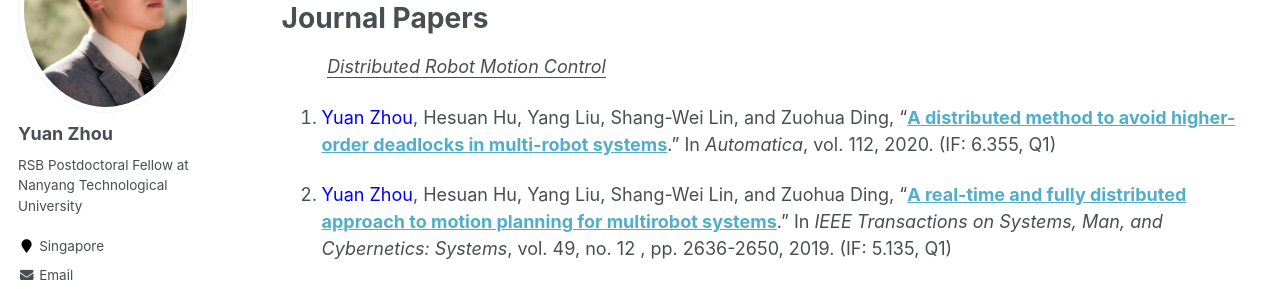
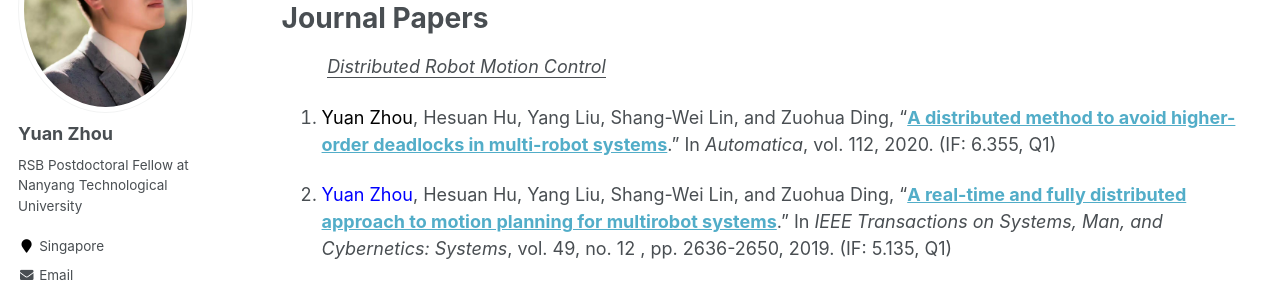
Before and after one commit to Guowen-xu/guowen-xu.github.io, a Jekyll site: the page built from _pages/publications.md, in a window 1280 px wide. Shown: the part 213-502 px from the top of the page. Built offline with Jekyll 4.4.1, drawn with Linux system fonts in a browser that asks for light colours; some web fonts are replaced.

Commit message:
Update publications.md

```diff
--- a/_pages/publications.md
+++ b/_pages/publications.md
@@ -6,7 +6,7 @@ author_profile: true
 ---
 
 
-You can find my articles on my [Google Scholar](https://scholar.google.com/citations?hl=en&user=LpQcf2UAAAAJ) or [DBLP](https://dblp.uni-trier.de/pers/hd/z/Zhou_0005:Yuan).
+You can find my articles on my [Google Scholar](https://scholar.google.com.hk/citations?user=MDKdG80AAAAJ&hl=zh-CN) or [DBLP](https://dblp.org/pid/87/10142.html).
 
 **Journal Papers**
 ======
@@ -14,7 +14,7 @@ You can find my articles on my [Google Scholar](https://scholar.google.com/citat
 &nbsp;&nbsp;&nbsp;&nbsp;&nbsp;&nbsp;&nbsp;&nbsp;
 *<u>Distributed Robot Motion Control</u>*
 
-1. <span style="color:blue">Yuan Zhou</span>, Hesuan Hu, Yang Liu, Shang-Wei Lin, and Zuohua Ding, "**[A distributed method to avoid higher-order deadlocks in multi-robot systems](https://www.sciencedirect.com/science/article/pii/S0005109819305692)**." In *Automatica*, vol. 112, 2020. (IF: 6.355, Q1)
+1. <span style="color: black">Yuan Zhou</span>, Hesuan Hu, Yang Liu, Shang-Wei Lin, and Zuohua Ding, "**[A distributed method to avoid higher-order deadlocks in multi-robot systems](https://www.sciencedirect.com/science/article/pii/S0005109819305692)**." In *Automatica*, vol. 112, 2020. (IF: 6.355, Q1)
 
 1. <span style="color:blue">Yuan Zhou</span>, Hesuan Hu, Yang Liu, Shang-Wei Lin, and Zuohua Ding, "**[A real-time and fully distributed approach to motion planning for multirobot systems](https://ieeexplore.ieee.org/abstract/document/8055437)**." In *IEEE Transactions on Systems, Man, and Cybernetics: Systems*, vol. 49, no. 12 , pp. 2636-2650, 2019. (IF: 5.135, Q1)
 
```
